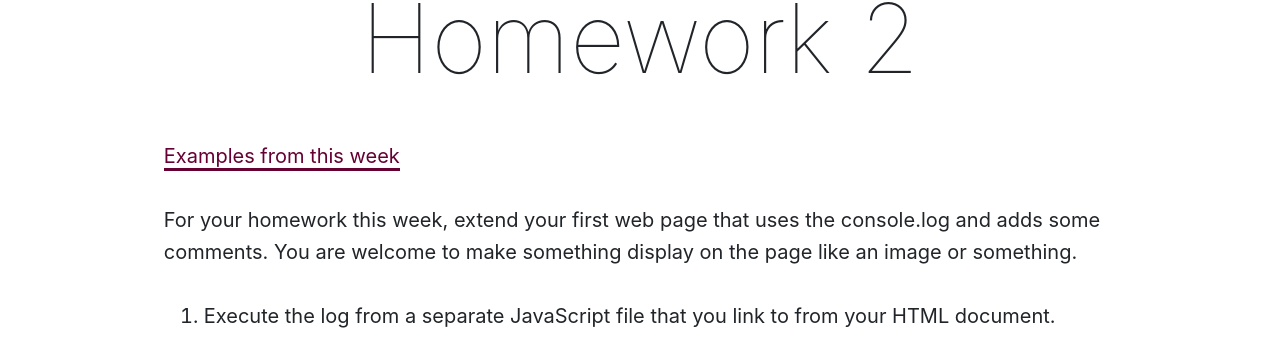
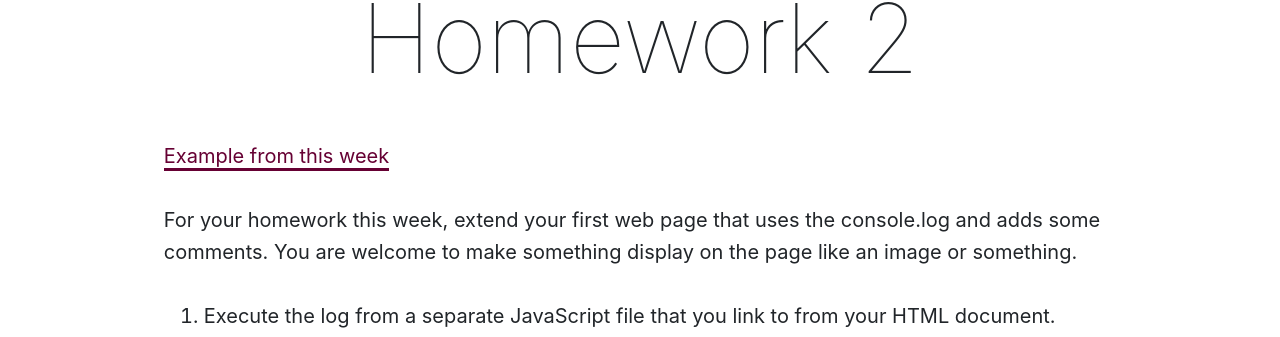
Before and after one commit to Montana-Media-Arts/441-web-tech-Spring2021-course, a Jekyll site: the page built from modules/week-2/_posts/2011-01-01-homework.md, in a window 1280 px wide. Shown: the part 441-778 px from the top of the page. Built offline with Jekyll 4.4.1, drawn with Linux system fonts in a browser that asks for light colours; nearby versions of some CDN libraries; comment, search, counter and statistics services are not loaded.

Commit message:
Update 2011-01-01-homework.md

```diff
--- a/modules/week-2/_posts/2011-01-01-homework.md
+++ b/modules/week-2/_posts/2011-01-01-homework.md
@@ -7,7 +7,7 @@ jotted: false
 # Homework 2
 
 
-[Examples from this week](https://github.com/Montana-Media-Arts/441-WebTech-Spring2021-Examples/tree/master/Week%202)
+<a href="https://github.com/Montana-Media-Arts/441-WebTech-Spring2021-Examples/tree/master/Week%202" target="_new">Example from this week</a>
 
 For your homework this week, extend your first web page that uses the console.log and adds some comments. You are welcome to make something display on the page like an image or something.
 
```
